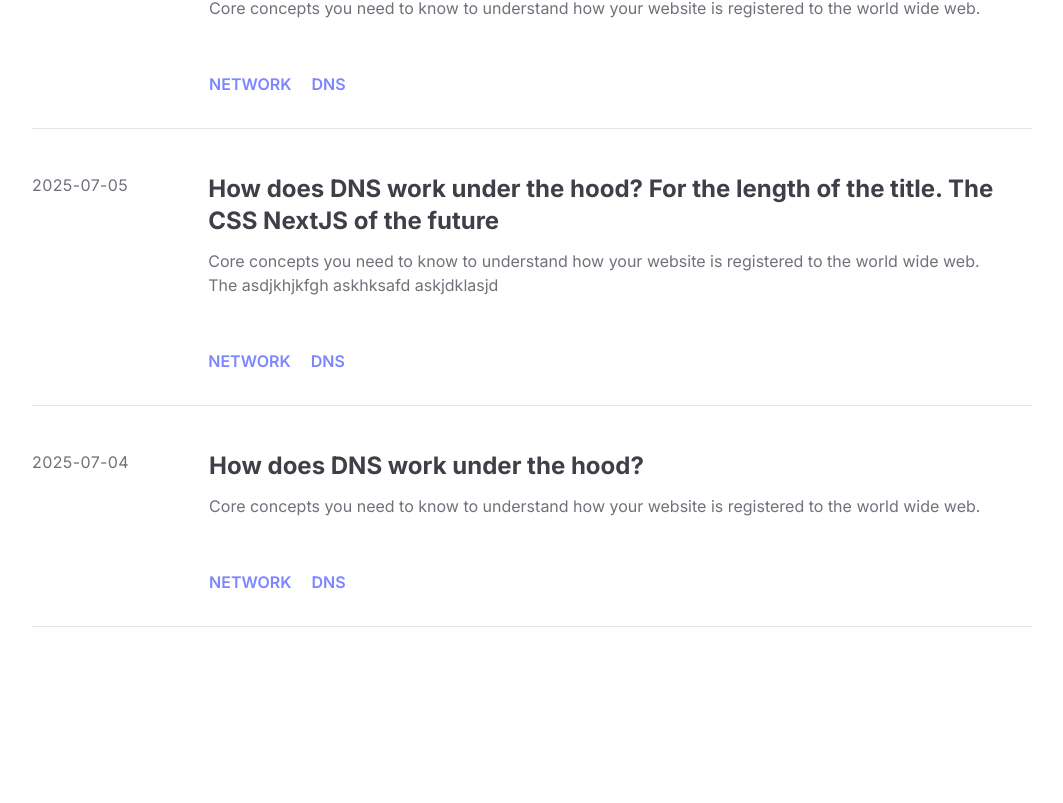
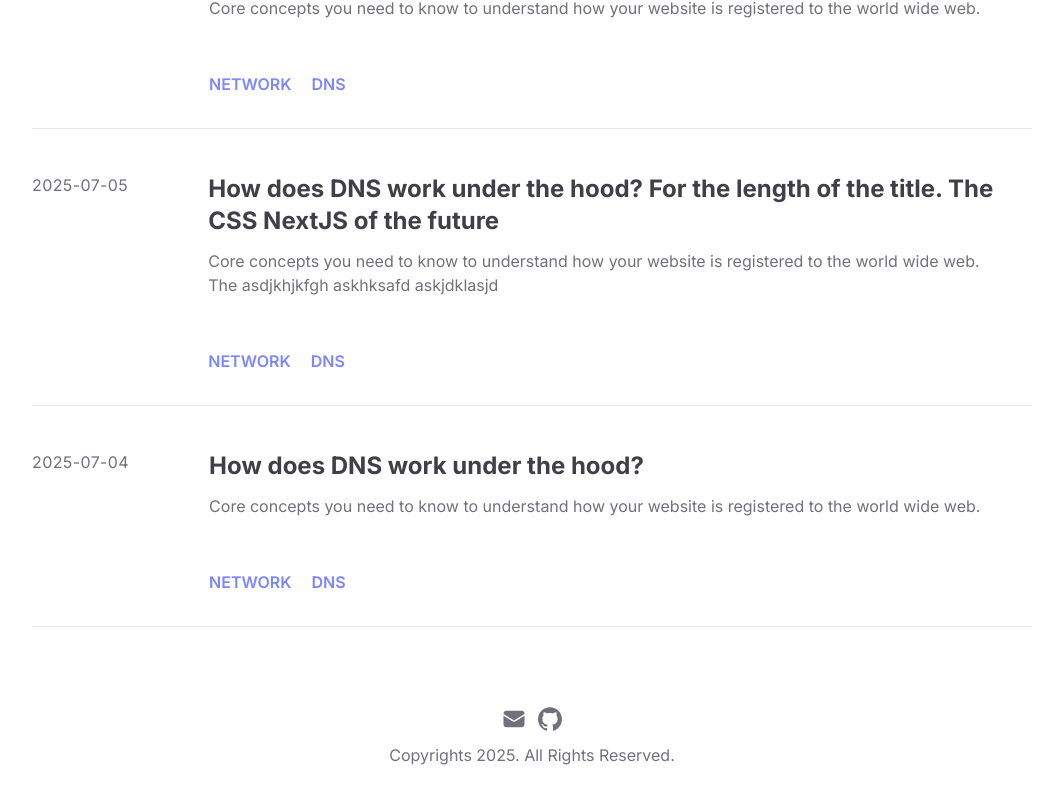
Before and after one commit to sqsung/blog, a Next.js app: page / in a window 1280 px wide. Shown: the part 389-1192 px from the top of the page, without its empty margins (108-1171 px from the left). Before the commit the page ends 1016 px from the top, so only its background shows below. Built offline with nearby package versions, Linux system fonts and the light colour scheme.

Commit message:
Common/Footer

```diff
--- a/src/app/page.tsx
+++ b/src/app/page.tsx
@@ -1,4 +1,5 @@
 import BlogList from "@/components/blog/BlogList";
+import Footer from "@/components/common/Footer";
 import Header from "@/components/common/Header";
 
 const Home = () => {
@@ -8,7 +9,7 @@ const Home = () => {
         <Header />
 
         <BlogList
-          listAlias="Checkout the latest posts."
+          listAlias="Checkout the latest posts"
           blogs={[
             {
               id: "1",
@@ -43,6 +44,7 @@ const Home = () => {
             },
           ]}
         />
+        <Footer />
       </div>
     </div>
   );
--- /dev/null
+++ b/src/components/common/Footer.tsx
@@ -0,0 +1,38 @@
+import { EnvelopeIcon } from "@heroicons/react/24/solid";
+
+const GitHubIcon = () => (
+  <svg
+    role="img"
+    viewBox="0 0 24 24"
+    xmlns="http://www.w3.org/2000/svg"
+    className="h-6 w-6 fill-current"
+  >
+    <path d="M12 .297c-6.63 0-12 5.373-12 12 0 5.303 3.438 9.8 8.205 11.385.6.113.82-.258.82-.577 0-.285-.01-1.04-.015-2.04-3.338.724-4.042-1.61-4.042-1.61C4.422 18.07 3.633 17.7 3.633 17.7c-1.087-.744.084-.729.084-.729 1.205.084 1.838 1.236 1.838 1.236 1.07 1.835 2.809 1.305 3.495.998.108-.776.417-1.305.76-1.605-2.665-.3-5.466-1.332-5.466-5.93 0-1.31.465-2.38 1.235-3.22-.135-.303-.54-1.523.105-3.176 0 0 1.005-.322 3.3 1.23.96-.267 1.98-.399 3-.405 1.02.006 2.04.138 3 .405 2.28-1.552 3.285-1.23 3.285-1.23.645 1.653.24 2.873.12 3.176.765.84 1.23 1.91 1.23 3.22 0 4.61-2.805 5.625-5.475 5.92.42.36.81 1.096.81 2.22 0 1.606-.015 2.896-.015 3.286 0 .315.21.69.825.57C20.565 22.092 24 17.592 24 12.297c0-6.627-5.373-12-12-12" />
+  </svg>
+);
+
+const Footer = () => {
+  return (
+    <footer className="flex flex-col items-center justify-center gap-3 py-10">
+      <div className="flex items-center gap-3">
+        <a
+          href="mailto:rok.ksohn@gmail.com"
+          className="text-t-subtle hover:text-t-normal transcolor cursor-pointer"
+        >
+          <EnvelopeIcon className="h-6 w-6" />
+        </a>
+        <a
+          href="https://github.com/sqsung"
+          target="_blank"
+          rel="noreferrer"
+          className="text-t-subtle hover:text-t-normal transcolor cursor-pointer rounded-full"
+        >
+          <GitHubIcon />
+        </a>
+      </div>
+      <p className="text-t-subtle">Copyrights 2025. All Rights Reserved.</p>
+    </footer>
+  );
+};
+
+export default Footer;
```
